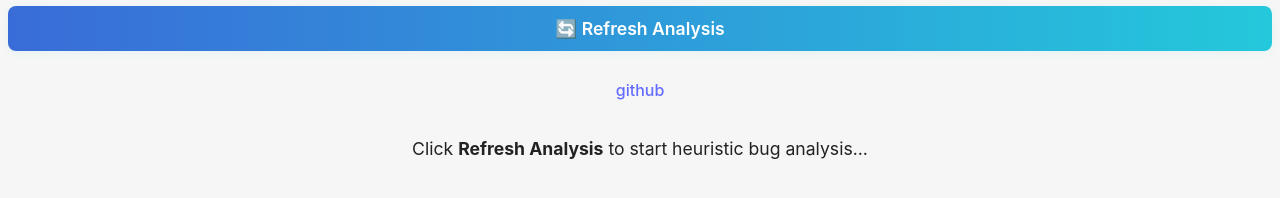
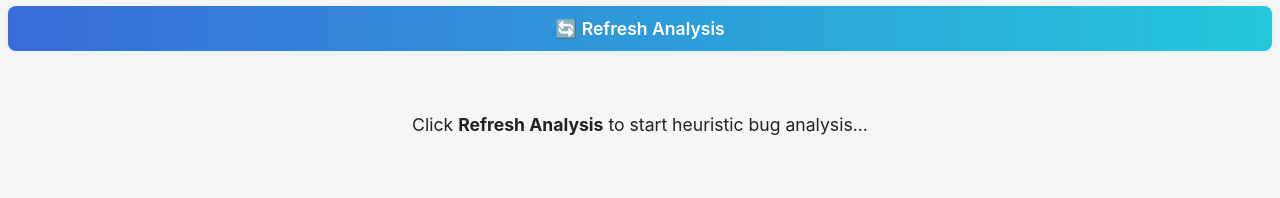
Before and after one commit to martinb35/Bugger, a website: page rust/src/index.html in a window 1280 px wide. Shown: the part 182-380 px from the top of the page. Drawn offline with Linux system fonts and the light colour scheme.

Commit message:
Remove random 'github' link from index.html

```diff
--- a/rust/src/index.html
+++ b/rust/src/index.html
@@ -12,7 +12,6 @@
       <h1>Azure DevOps Bug Analyzer</h1>
       <div class="subtitle">Pattern-based bug analysis (install OpenAI for AI mode)</div>
       <button id="fetch-bugs-btn" class="refresh-btn">🔄 Refresh Analysis</button>
-      <a href="https://github.com" target="_blank">github</a>
       <div id="report-area" class="report-area">
         <div class="initial-message">
           Click <b>Refresh Analysis</b> to start heuristic bug analysis...
```
